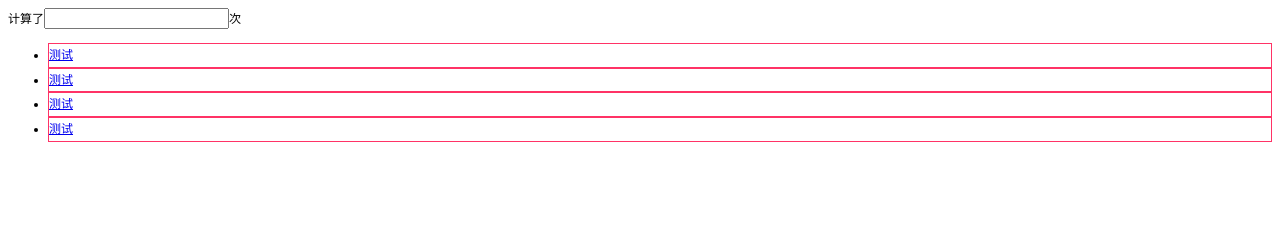
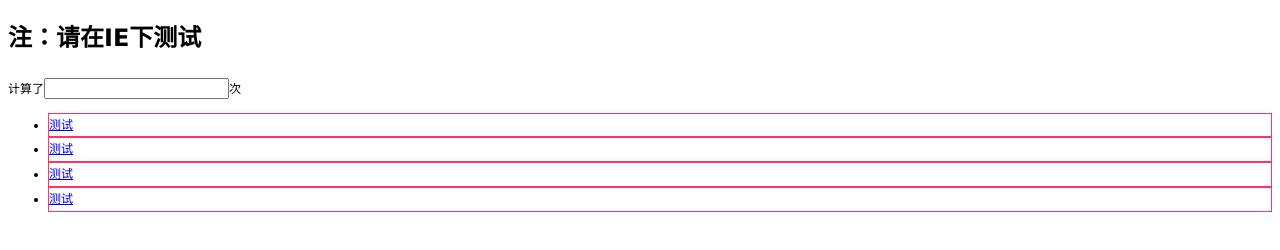
Before and after one commit to webwt/johnqing.github.com, a plain HTML site: page 2012/expression.html in a window 1280 px wide. Drawn offline with Linux system fonts and the light colour scheme.

Commit message:
transform

```diff
--- a/2012/expression.html
+++ b/2012/expression.html
@@ -19,6 +19,7 @@ div a {
 </style>
 </head>
 <body>
+	<h1>注：请在IE下测试</h1>
 	计算了<input id="c" />次
 <div>
 <ul>
```
